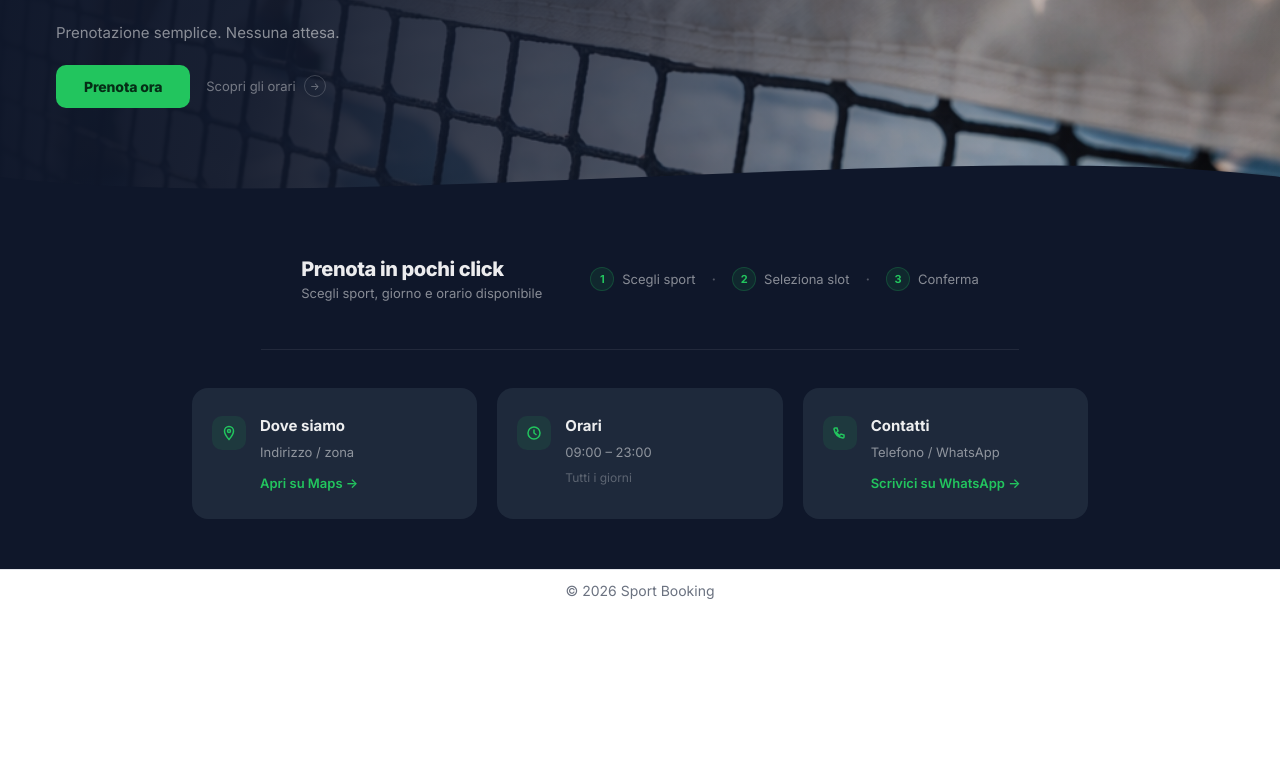
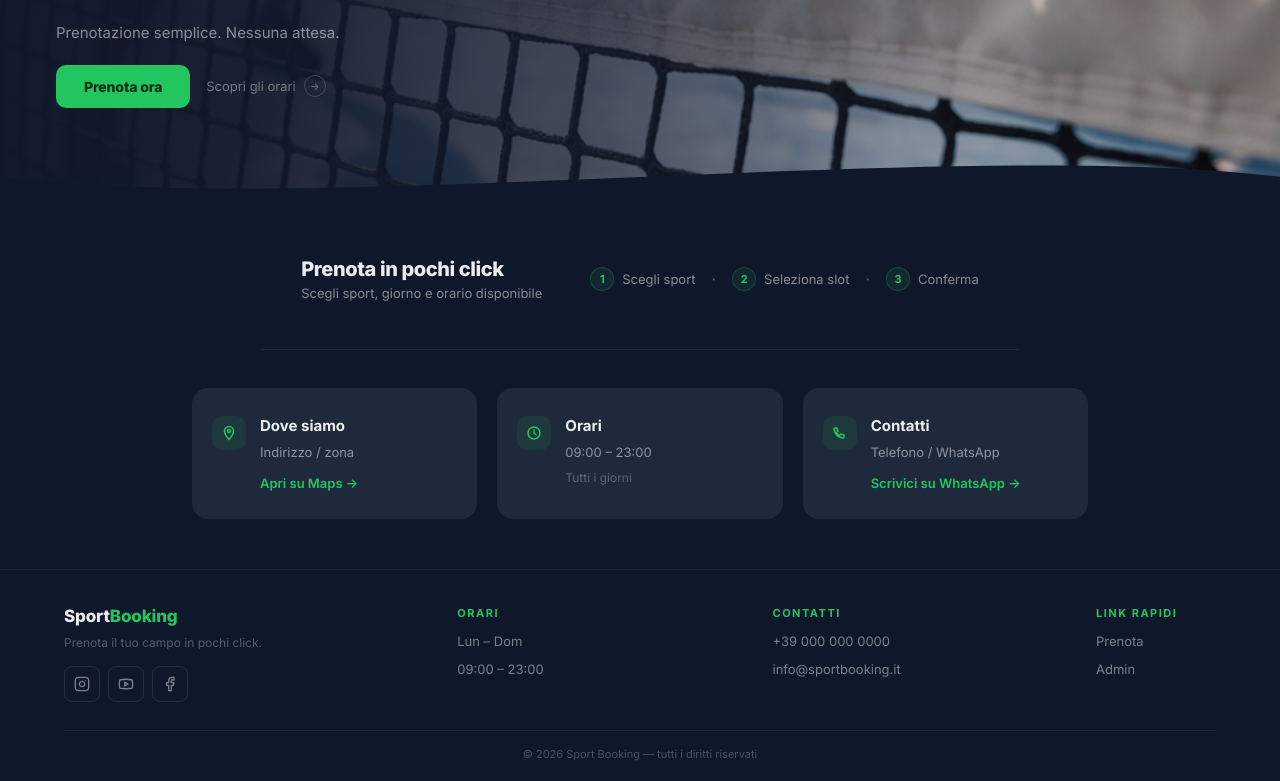
Before and after one commit to michelangelomancini4/sport-booking-system, a React (Vite) app in the folder frontend/: page / in a window 1280 px wide. Shown: the part 378-1159 px from the top of the page. Before the commit the page ends 989 px from the top, so only its background shows below. Built offline with nearby package versions, Linux system fonts and the light colour scheme; no server answers; a web font is replaced by a local one.

Commit message:
feat: add footer to DefaultLayout with social links and info columns

```diff
--- a/frontend/src/layout/DefaultLayout.jsx
+++ b/frontend/src/layout/DefaultLayout.jsx
@@ -1,6 +1,7 @@
-import { Outlet } from "react-router-dom";
+import { Outlet, Link } from "react-router-dom";
 import Navbar from "../components/Navbar";
 import styles from "./DefaultLayout.module.css";
+import { Instagram, Youtube, Facebook } from "lucide-react";
 
 
 export default function DefaultLayout() {
@@ -15,7 +16,53 @@ export default function DefaultLayout() {
             </main>
 
             <footer className={styles.footer}>
-                <span>© {new Date().getFullYear()} Sport Booking</span>
+                <div className={styles.footer_top}>
+
+                    <div className={styles.footer_brand_col}>
+                        <div className={styles.footer_brand}>
+                            Sport<span>Booking</span>
+                        </div>
+                        <p className={styles.footer_tagline}>
+                            Prenota il tuo campo in pochi click.
+                        </p>
+                        <div className={styles.footer_socials}>
+                            <a href="https://www.instagram.com" target="_blank" rel="noreferrer" className={styles.soc_icon} aria-label="Instagram">
+                                <Instagram size={16} />
+                            </a>
+                            <a href="https://www.youtube.com" target="_blank" rel="noreferrer" className={styles.soc_icon} aria-label="YouTube">
+                                <Youtube size={16} />
+                            </a>
+                            <a href="https://www.facebook.com" target="_blank" rel="noreferrer" className={styles.soc_icon} aria-label="Facebook">
+                                <Facebook size={16} />
+                            </a>
+                        </div>
+                    </div>
+
+                    <div className={styles.footer_col}>
+                        <p className={styles.footer_col_title}>Orari</p>
+                        <p className={styles.footer_col_text}>Lun – Dom</p>
+                        <p className={styles.footer_col_text}>09:00 – 23:00</p>
+                    </div>
+
+                    <div className={styles.footer_col}>
+                        <p className={styles.footer_col_title}>Contatti</p>
+                        <p className={styles.footer_col_text}>+39 000 000 0000</p>
+                        <p className={styles.footer_col_text}>info@sportbooking.it</p>
+                    </div>
+
+                    <div className={styles.footer_col}>
+                        <p className={styles.footer_col_title}>Link rapidi</p>
+                        <Link to="/booking" className={styles.footer_link}>Prenota</Link>
+                        <Link to="/login" className={styles.footer_link}>Admin</Link>
+                    </div>
+
+                </div>
+
+                <div className={styles.footer_bottom}>
+                    <p className={styles.footer_copy}>
+                        © {new Date().getFullYear()} Sport Booking — tutti i diritti riservati
+                    </p>
+                </div>
             </footer>
         </div>
     );
--- a/frontend/src/layout/DefaultLayout.module.css
+++ b/frontend/src/layout/DefaultLayout.module.css
@@ -3,6 +3,7 @@
     display: flex;
     flex-direction: column;
     /* min-height: 100vh; */
+
 
 }
 
@@ -17,10 +18,110 @@
 }
 
 .footer {
-    background: #fff;
-    border-top: 1px solid #e5e7eb;
-    padding: 12px 18px;
-    color: #6b7280;
-    font-size: 14px;
+    border-top: 1px solid rgba(255, 255, 255, 0.07);
+    padding: 36px 5% 20px;
+    background: #0f172a;
+
+}
+
+.footer_top {
+    display: flex;
+    gap: 48px;
+    justify-content: space-between;
+    margin-bottom: 28px;
+}
+
+.footer_brand_col {
+    display: flex;
+    flex-direction: column;
+    gap: 8px;
+    min-width: 160px;
+}
+
+.footer_brand {
+    font-size: 17px;
+    font-weight: 800;
+    color: rgba(255, 255, 255, 0.92);
+    letter-spacing: -0.01em;
+}
+
+.footer_brand span {
+    color: #22c55e;
+}
+
+.footer_tagline {
+    font-size: 12px;
+    color: rgba(255, 255, 255, 0.30);
+    margin: 0 0 6px;
+    line-height: 1.5;
+}
+
+.footer_socials {
+    display: flex;
+    gap: 8px;
+}
+
+.soc_icon {
+    width: 34px;
+    height: 34px;
+    border-radius: 8px;
+    border: 1px solid rgba(255, 255, 255, 0.10);
+    display: flex;
+    align-items: center;
+    justify-content: center;
+    color: rgba(255, 255, 255, 0.45);
+    transition: border-color 0.15s, color 0.15s;
+    text-decoration: none;
+}
+
+.soc_icon:hover {
+    border-color: rgba(34, 197, 94, 0.40);
+    color: #22c55e;
+}
+
+.footer_col {
+    display: flex;
+    flex-direction: column;
+    gap: 6px;
+    min-width: 120px;
+}
+
+.footer_col_title {
+    font-size: 11px;
+    font-weight: 700;
+    letter-spacing: 1.5px;
+    text-transform: uppercase;
+    color: #22c55e;
+    margin: 0 0 4px;
+}
+
+.footer_col_text {
+    font-size: 13px;
+    color: rgba(255, 255, 255, 0.45);
+    margin: 0;
+    line-height: 1.7;
+}
+
+.footer_link {
+    font-size: 13px;
+    color: rgba(255, 255, 255, 0.45);
+    text-decoration: none;
+    line-height: 1.7;
+    transition: color 0.15s;
+}
+
+.footer_link:hover {
+    color: #22c55e;
+}
+
+.footer_bottom {
+    border-top: 1px solid rgba(255, 255, 255, 0.06);
+    padding-top: 16px;
+}
+
+.footer_copy {
+    font-size: 11px;
+    color: rgba(255, 255, 255, 0.25);
+    margin: 0;
     text-align: center;
 }
```
